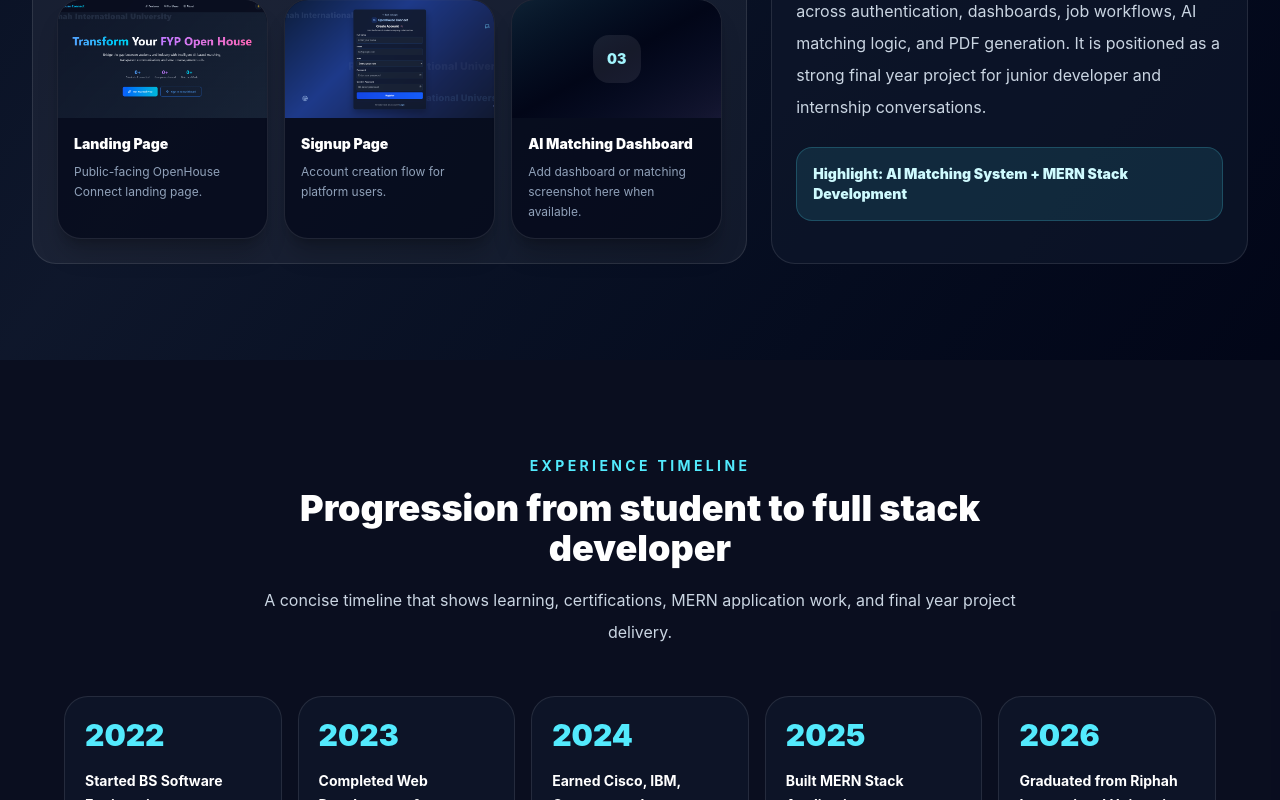
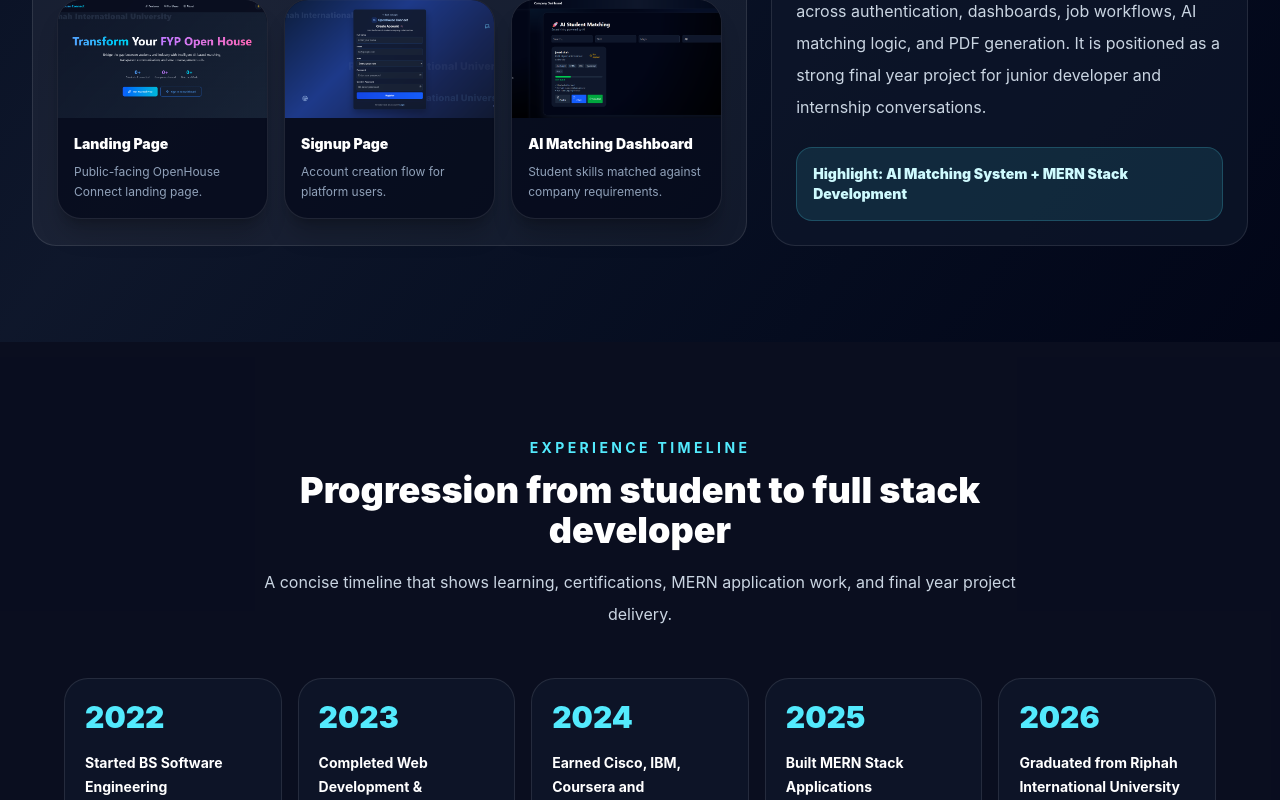
Before and after one commit to Javedshah11/javed-portfolio, a React (Vite) app: page / in a window 1280 px wide. Shown: the part 7264-8064 px from the top of the page. Built offline with nearby package versions, Linux system fonts and the light colour scheme.

Commit message:
feat: update AI Matching Dashboard with description and screenshot

```diff
--- a/src/components/sections/FeaturedProject.jsx
+++ b/src/components/sections/FeaturedProject.jsx
@@ -3,6 +3,7 @@ import SectionHeading from '../SectionHeading'
 import { projects } from '../../data/portfolio'
 import landingScreenshot from '../../assets/openhouselandingpage.png'
 import signupScreenshot from '../../assets/openhousesignuppage.png'
+import matchingScreenshot from '../../assets/studentskill matching company requrments.png'
 
 const openHouse = projects.find((project) => project.title === 'OpenHouse Connect')
 const screenshots = [
@@ -18,8 +19,8 @@ const screenshots = [
   },
   {
     title: 'AI Matching Dashboard',
-    description: 'Add dashboard or matching screenshot here when available.',
-    image: null,
+    description: 'Student skills matched against company requirements.',
+    image: matchingScreenshot,
   },
 ]
 
```
